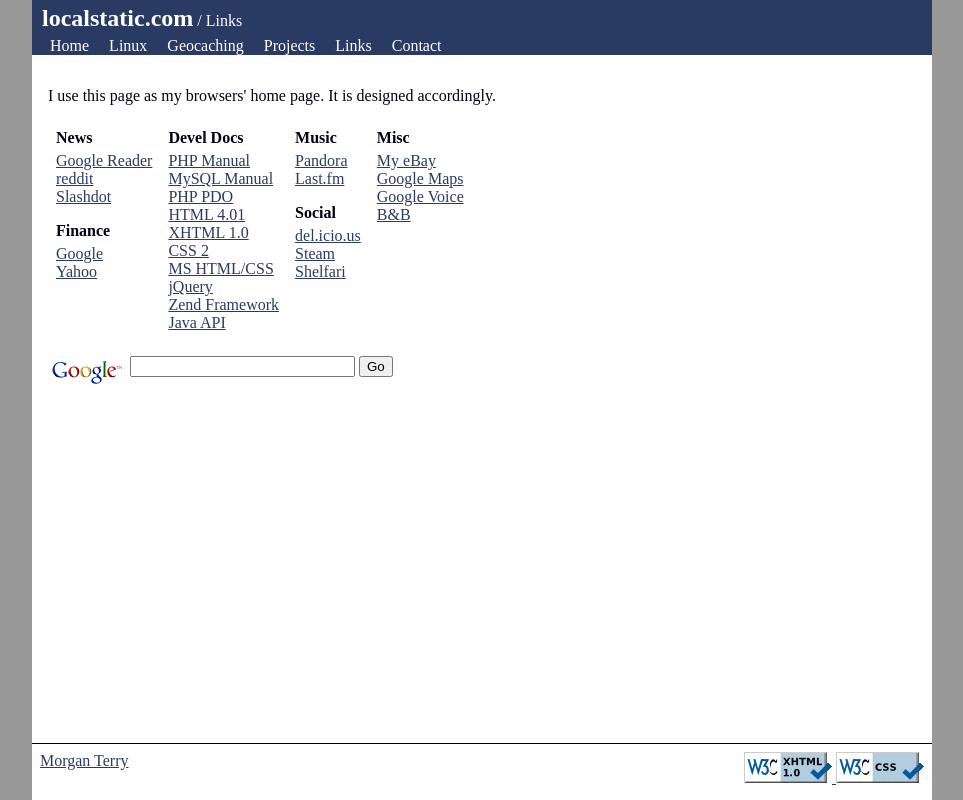
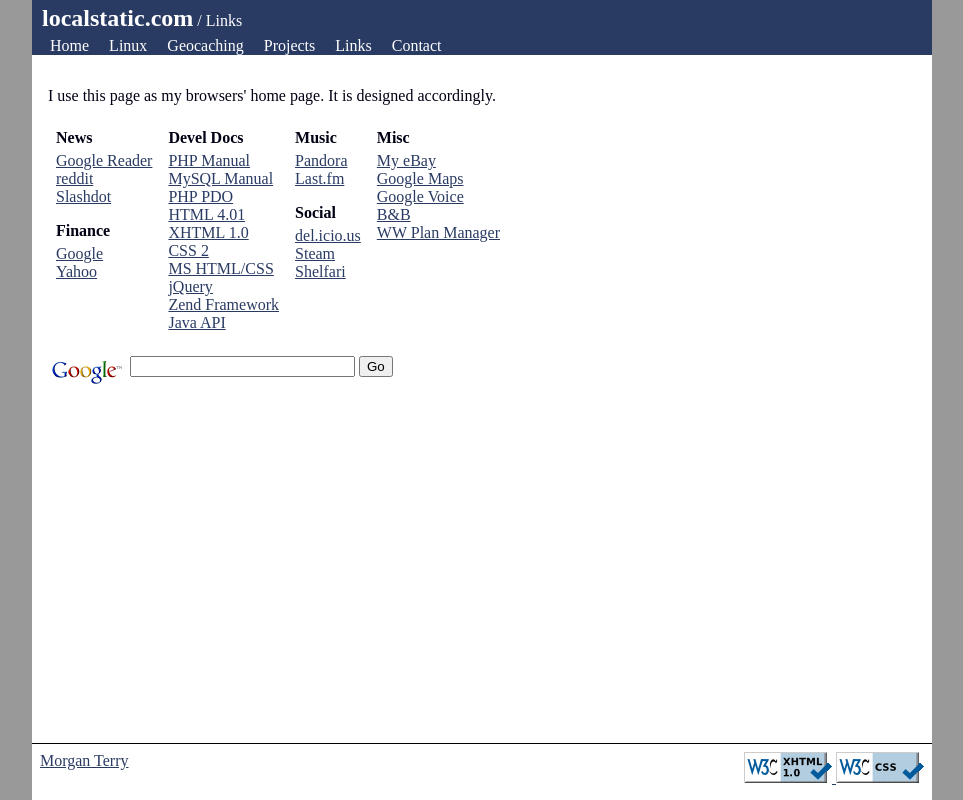
Before and after one commit to localstatic/localstatic.com, a PHP site: page /links in a window 1280 px wide. Shown: the whole page, without its empty margins (158-1121 px from the left). Run offline with PHP 8.4, Linux system fonts and the light colour scheme.

Commit message:
Add link to Weight Watchers Plan Manager

```diff
--- a/links.php
+++ b/links.php
@@ -60,6 +60,7 @@ include 'tmpl/head.php';
 			<li><a href="http://maps.google.com/">Google Maps</a></li>
 			<li><a href="https://www.google.com/voice">Google Voice</a></li>
 			<li><a href="http://badgerandblade.com/">B&amp;B</a></li>
+			<li><a href="http://www.weightwatchers.com/plan/mgr/PlanManager.aspx?deepLink=deepLinkToFoodTracker">WW Plan Manager</a></li>
 		</ul>
 	</div> <!-- /column -->
 </div>
```
